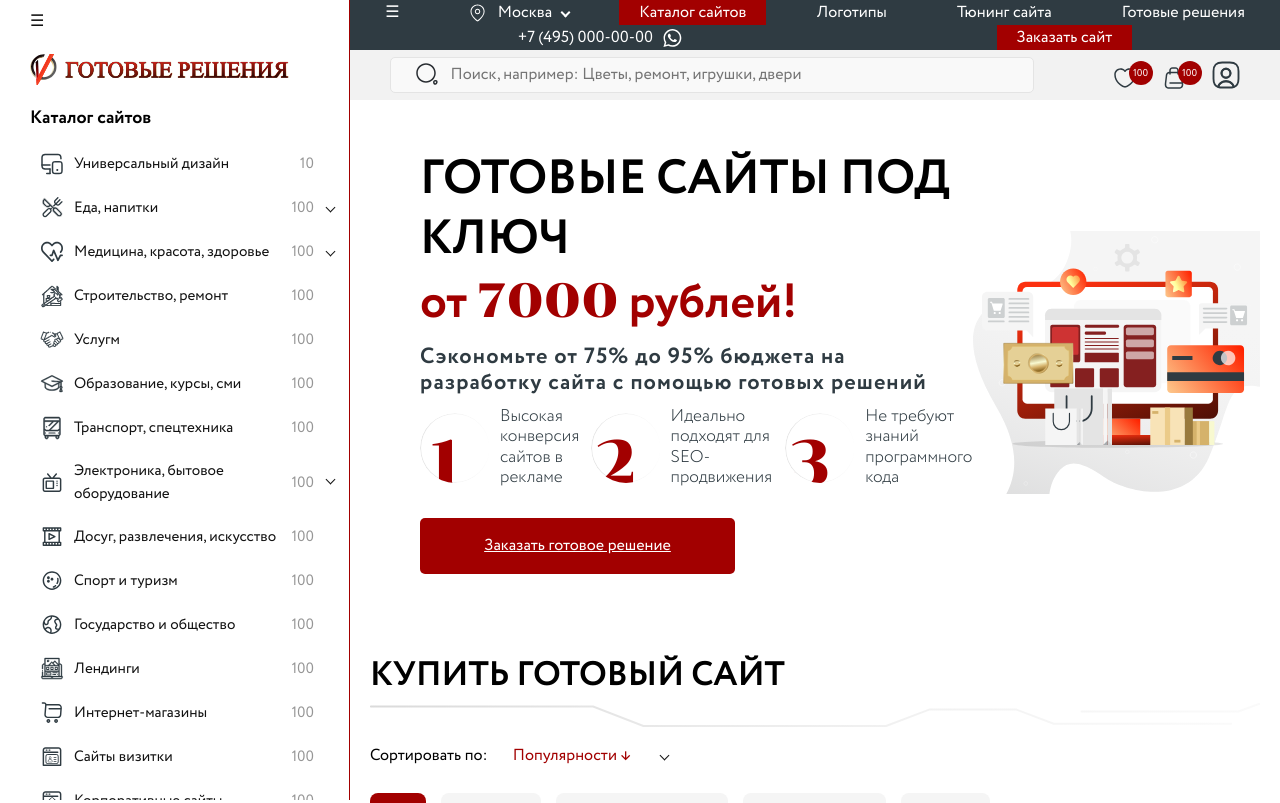
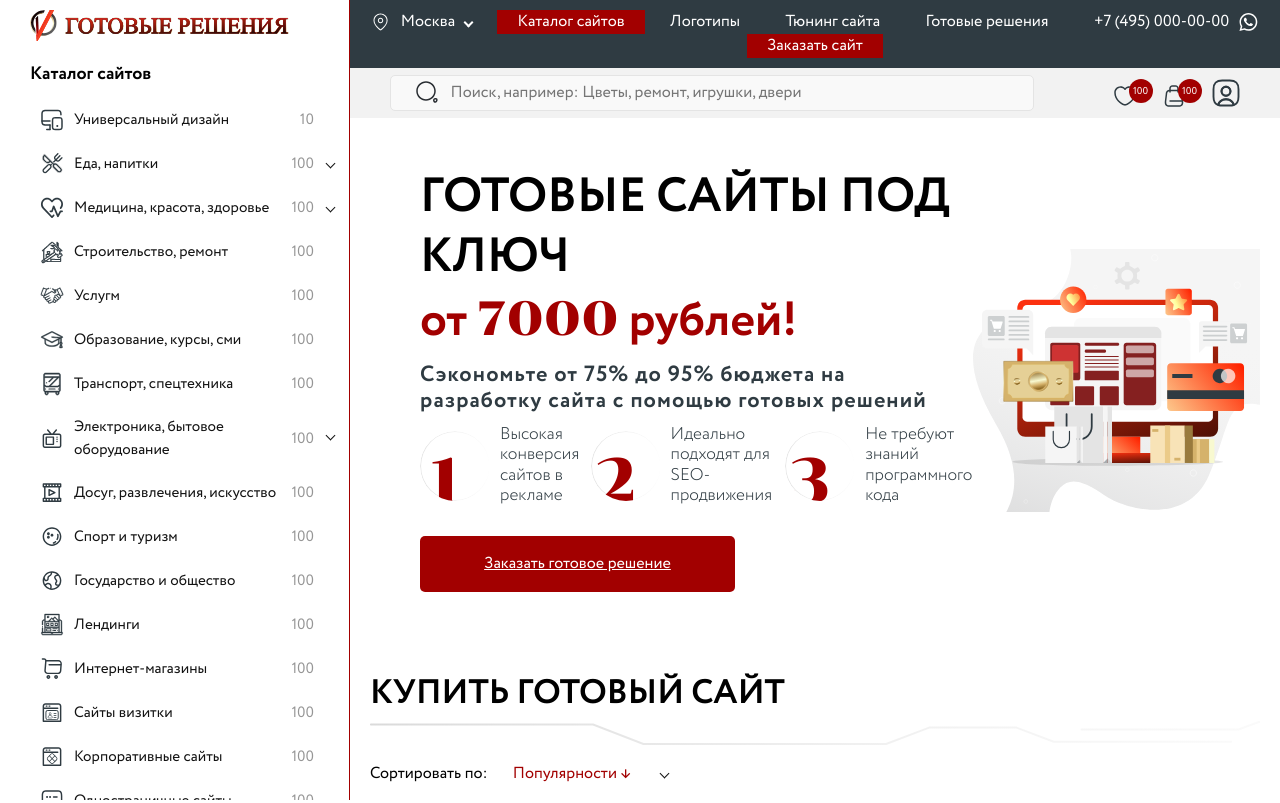
Before and after one commit to Artematrr/Ready-made-Solutions, a React (Vite) app: page / in a window 1280 px wide. Shown: the top 803 px of the page. Built offline with nearby package versions, Linux system fonts and the light colour scheme.

Commit message:
add sidebar toggle button

```diff
--- a/src/styles.css
+++ b/src/styles.css
@@ -629,6 +629,7 @@ h1::after {
   flex-wrap: wrap;
   min-height: 50px;
   background: var(--color-dark);
+  padding-block: 10px;
 }
 .nav-button {
   padding-inline: 20px;
@@ -650,18 +651,23 @@ h1::after {
 }
 .nav-button:hover {
   background: var(--color-red);
-}
-
-.sidebar-wrapper .nav-toggle-sidebar {
-  color: var(--color-black);
-  margin-bottom: 10px;
-  width: 100%;
 }
 
 .nav-toggle-sidebar {
   color: var(--color-white);
   user-select: none;
   cursor: pointer;
+  display: none;
+}
+.sidebar-wrapper .nav-toggle-sidebar {
+  color: var(--color-black);
+  margin-bottom: 10px;
+  width: 100%;
+}
+@media screen and (max-width: 1200px) {
+  .nav-toggle-sidebar {
+    display: flex;
+  }
 }
 
 .nav-order-site {
```
